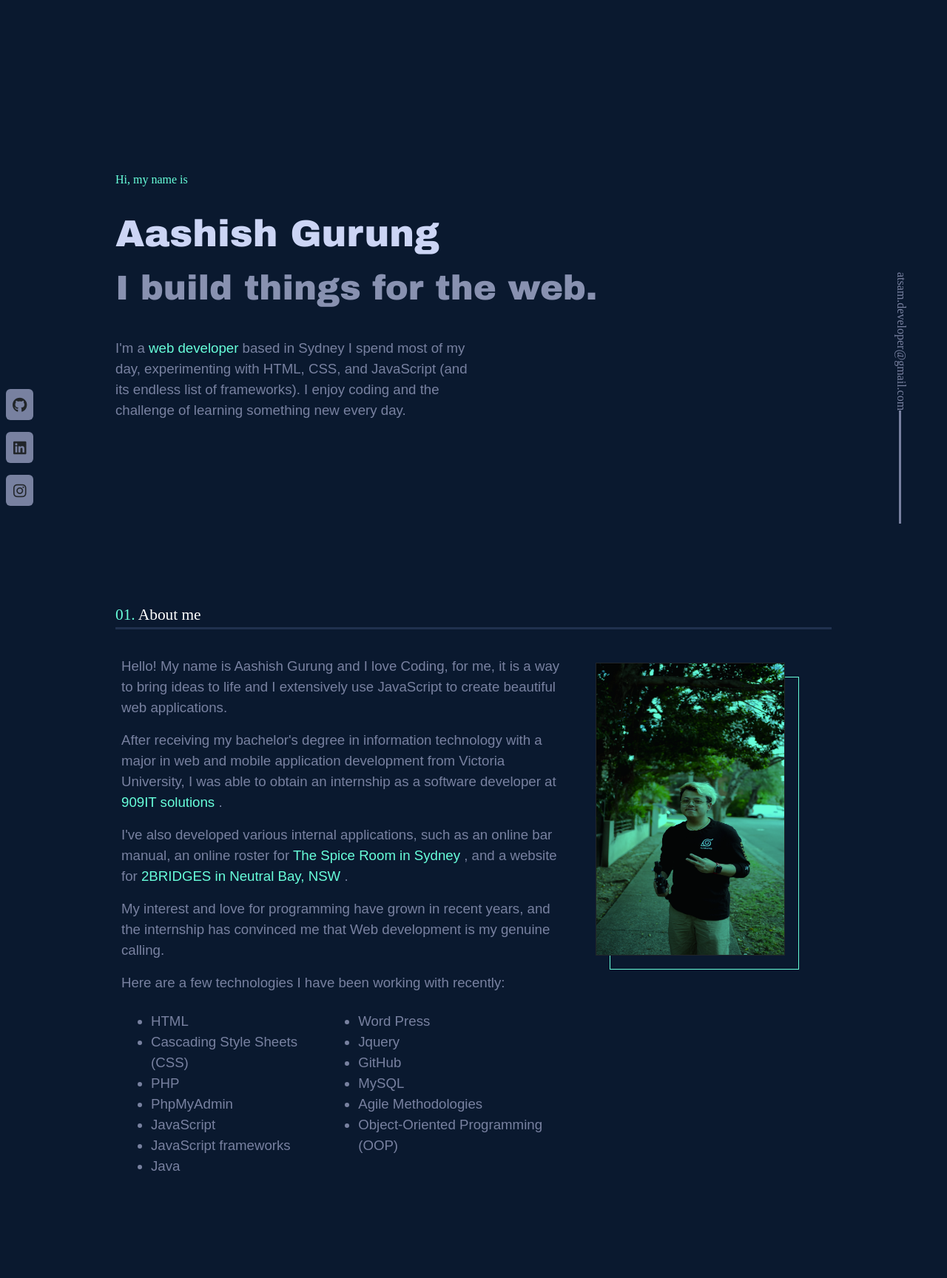
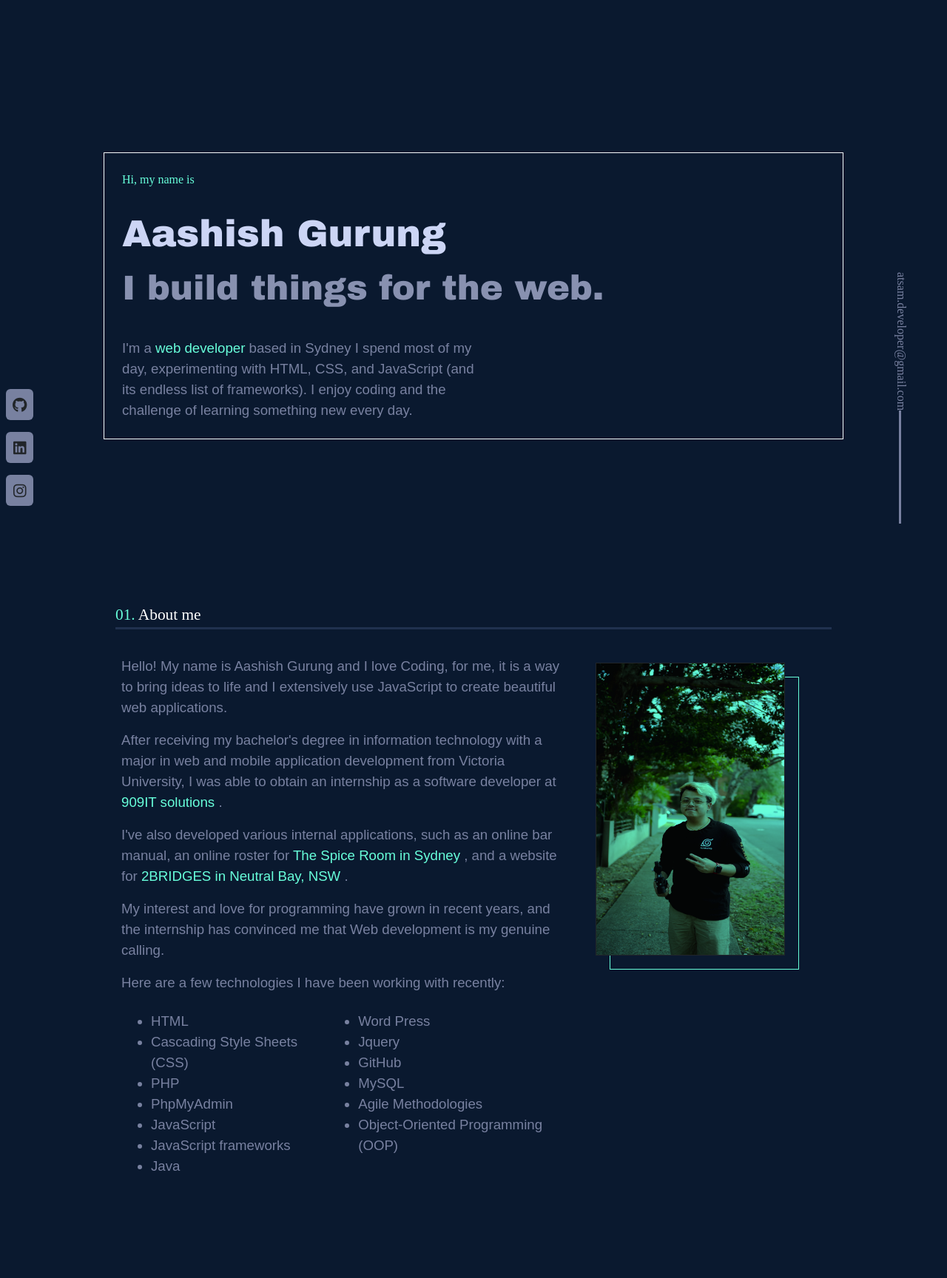
Before and after one commit to atsam10/portfilio, a PHP site: page / in a window 1280 px wide. Shown: the part 76-1804 px from the top of the page at 74% size. Run offline with PHP 8.4, Linux system fonts and the light colour scheme; some libraries are stand-ins or nearby versions.

Commit message:
working on responsivness

```diff
--- a/contents/home.php
+++ b/contents/home.php
@@ -1,4 +1,4 @@
-<div class="container width_managed aboutme p-3">
+<div class="container width_managed border border-light aboutme p-4">
 
 <div class="color-lightgreen typewitter">Hi, my name is </div> <br>
 <div class=" pb-2" > <span id="myname">Aashish Gurung</span> <br>
--- a/css/style.css
+++ b/css/style.css
@@ -1,8 +1,20 @@
+.home , .about_me, .work , .projects {
+  min-height: 100vh;
+}
+
 .unavailable{
+  position: relative;
   visibility: hidden;
 }
+
+
+.Portfilio{
+  visibility: visible;
+  position: relative;
+ }
 /* for navbar */
 #navbar {
+
   transition-duration: 0.25s;
 }
 
@@ -306,11 +318,18 @@
 
 /* resposivness */
 @media (max-width: 960px) {
- .Portfilio{
-  visibility: hidden;
- }
- .unavailable{
-  visibility: visible;
+
+/* for home page */
+
+.home , .about_me, .work , .projects {
+  min-height: 50vh;
+}
+
+.aboutme {
+
+  margin: 100px;
+  padding-left: 30px;
+
 }
 
 }
--- a/index.php
+++ b/index.php
@@ -8,6 +8,7 @@
     <title>Aashish Portfolio</title>
     <link href="https://cdn.jsdelivr.net/npm/bootstrap@5.2.0/dist/css/bootstrap.min.css" rel="stylesheet" integrity="sha384-gH2yIJqKdNHPEq0n4Mqa/HGKIhSkIHeL5AyhkYV8i59U5AR6csBvApHHNl/vI1Bx" crossorigin="anonymous">
     <link href="css/style.css" rel="stylesheet">
+    <link rel="icon" type="image/x-icon" href="images/logo.PNG">
     <script src="https://kit.fontawesome.com/70c966dfe1.js" crossorigin="anonymous"></script>
     <script src="https://cdn.jsdelivr.net/npm/bootstrap@5.2.0/dist/js/bootstrap.bundle.min.js" integrity="sha384-A3rJD856KowSb7dwlZdYEkO39Gagi7vIsF0jrRAoQmDKKtQBHUuLZ9AsSv4jD4Xa" crossorigin="anonymous"></script>
     <script src="js/script.js"> </script>
@@ -22,14 +23,14 @@
         include('containers/social.php');
         ?>
 
-        <div class="home row  " style="min-height: 100vh;">
+        <div class="home row  " >
             <div class=" container align-self-center mx-auto d-flex  justify-content-center  ">
                 <?php
                 include('contents/home.php');
                 ?>
             </div>
         </div>
-        <div class="about_me row  " style="min-height: 100vh;">
+        <div class="about_me row  ">
             <div class=" container align-self-center mx-auto d-flex  justify-content-center  ">
                 <?php
                 include('contents/aboutme.php');
@@ -38,7 +39,7 @@
             </div>
 
         </div>
-        <div class="work row  " style="min-height: 100vh;">
+        <div class="work row  ">
             <div class=" container align-self-center mx-auto d-flex  justify-content-center  ">
                 <?php
                 include('contents/work.php');
@@ -47,7 +48,7 @@
             </div>
 
         </div>
-        <div class="projects row  " style="min-height: 100vh;">
+        <div class="projects row  ">
             <div class=" container align-self-center mx-auto d-flex  justify-content-center  ">
                 <?php
                 include('contents/projects.php');
```
